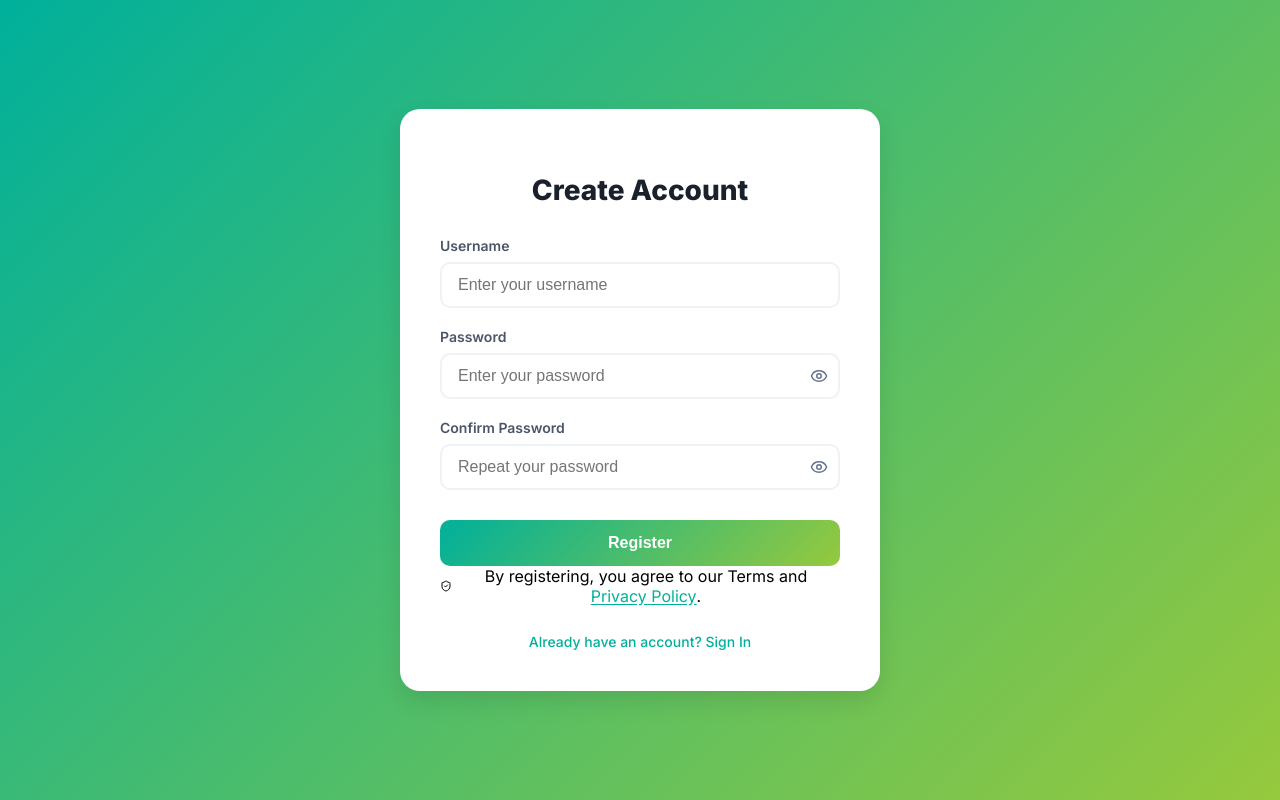
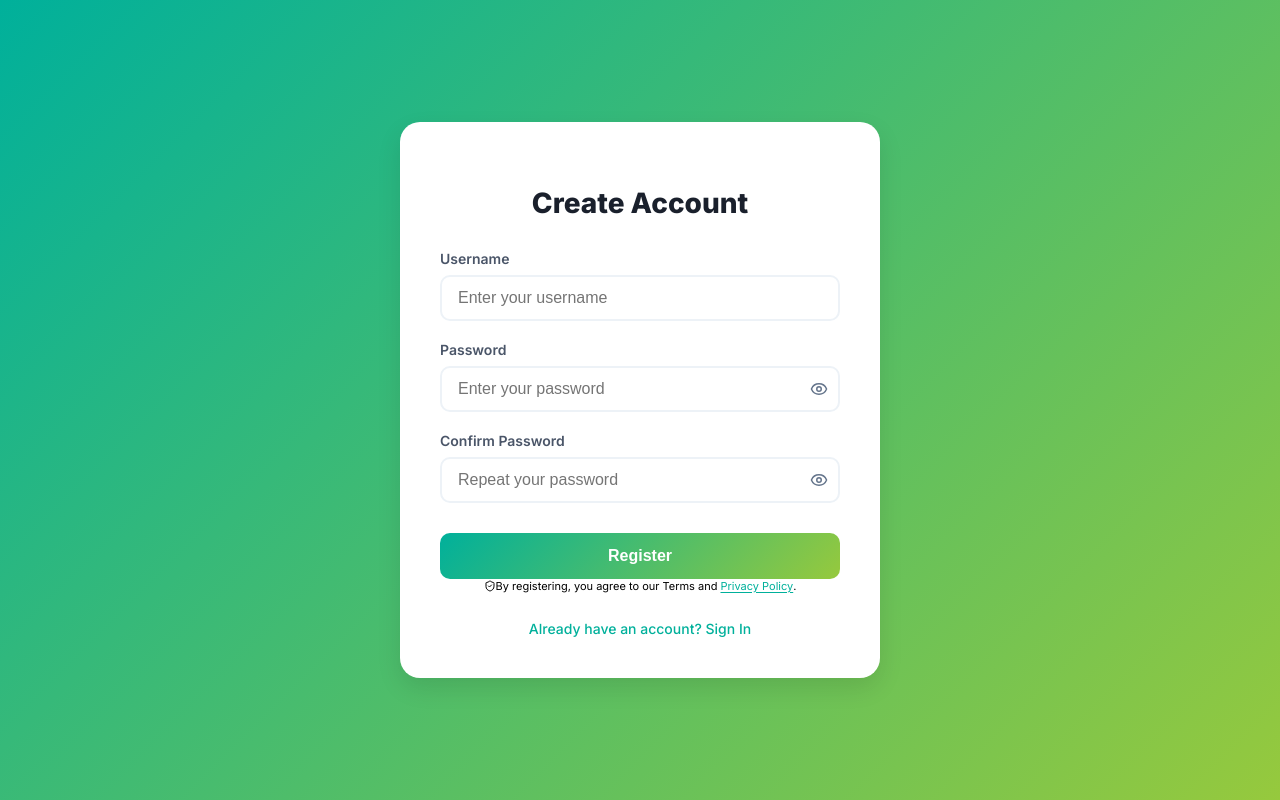
Before and after one commit to t0n1ks/go-react-angular-expense-tracker, a React (Vite) app in the folder frontend-react/: page /register in a window 1280 px wide. Built offline with nearby package versions, Linux system fonts and the light colour scheme; no server answers.

Commit message:
fix: increase disclaimer margin to mt-8, shrink text to 11px/gray-400

```diff
--- a/frontend-react/src/pages/Register.tsx
+++ b/frontend-react/src/pages/Register.tsx
@@ -138,7 +138,7 @@ const Register: React.FC = () => {
           </button>
         </form>
 
-        <div className="mt-6 flex items-center justify-center gap-1.5 text-xs text-gray-500">
+        <div className="mt-8 flex items-center justify-center gap-1.5 text-[11px] text-gray-400">
           <ShieldCheck size={12} className="shrink-0 text-gray-400" />
           <span>
             {t('auth.disclaimer_short')}{' '}
```
